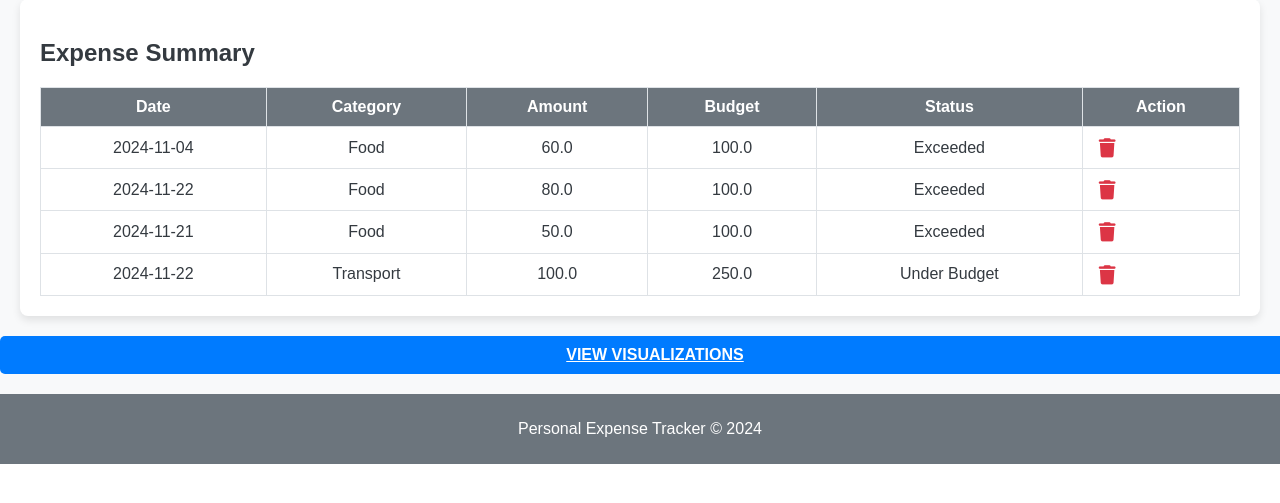
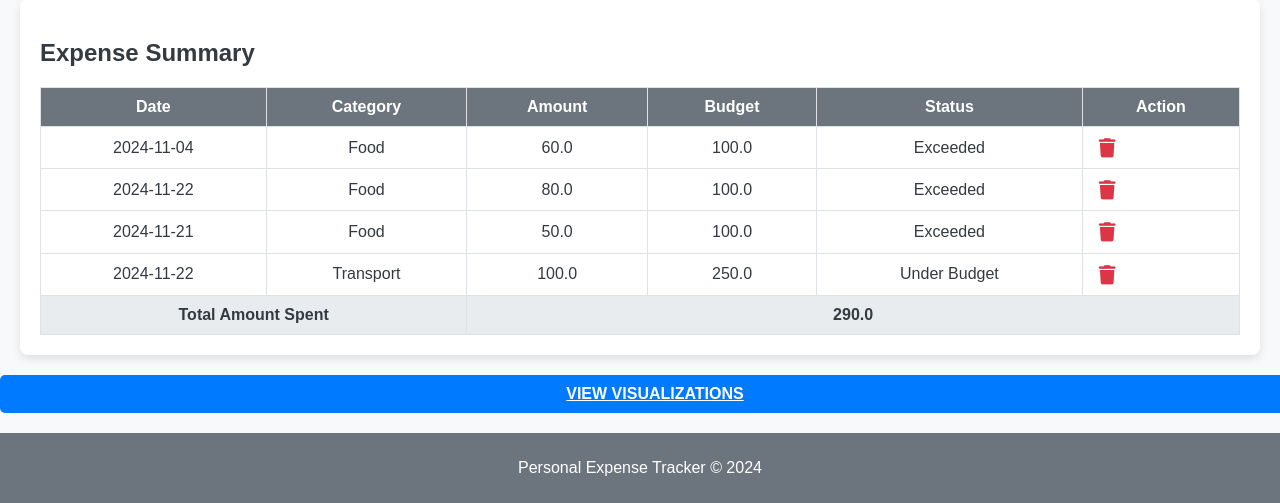
Before and after one commit to niharikaux/Personal-Expense-Tracker, a Flask app: page / in a window 1280 px wide. Shown: the part 493-996 px from the top of the page. Before the commit the page ends 957 px from the top, so only its background shows below. Run offline with Flask 3, Linux system fonts and the light colour scheme.

Commit message:
Added total expense summary at the bottom of the expense table.

```diff
--- a/templates/index.html
+++ b/templates/index.html
@@ -96,6 +96,12 @@
                     </tr>
                     {% endfor %}
                 </tbody>
+                <tfoot>
+                    <tr>
+                        <td colspan="2"><strong>Total Amount Spent</strong></td>
+                        <td colspan="4"><strong>{{ total_spent }}</strong></td>
+                    </tr>
+                </tfoot>
             </table>
         </div>
 
```
